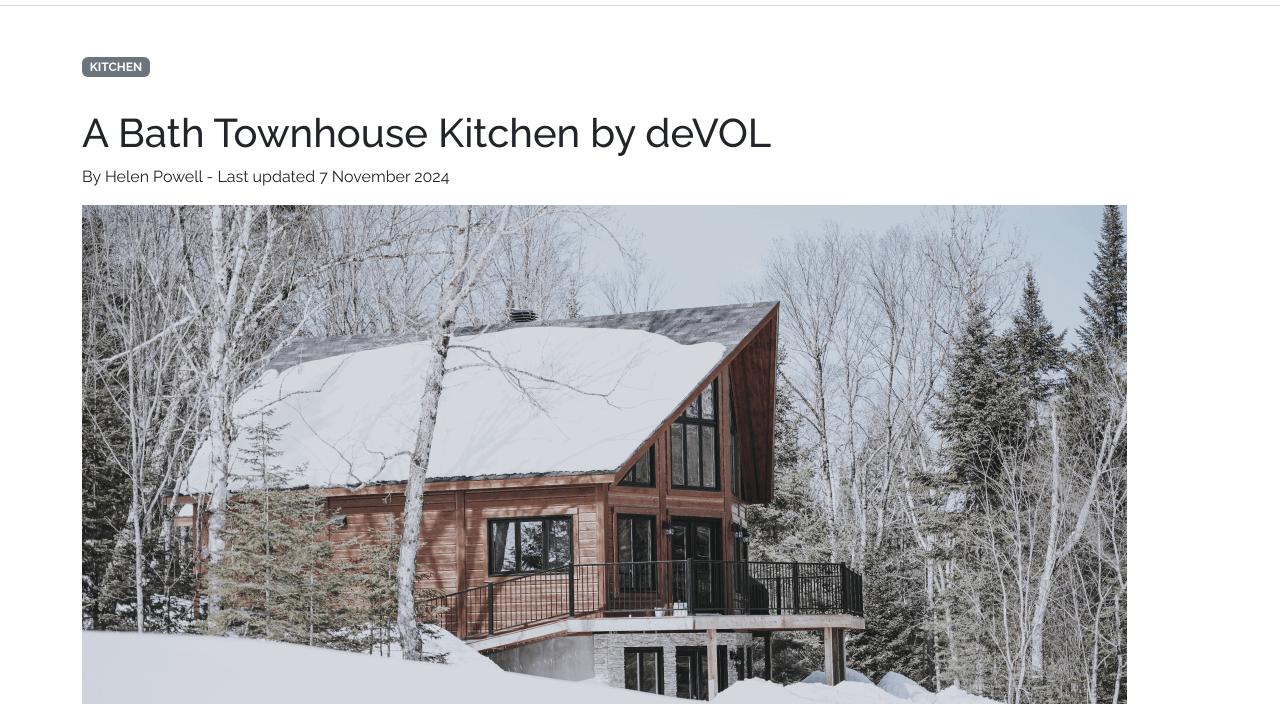
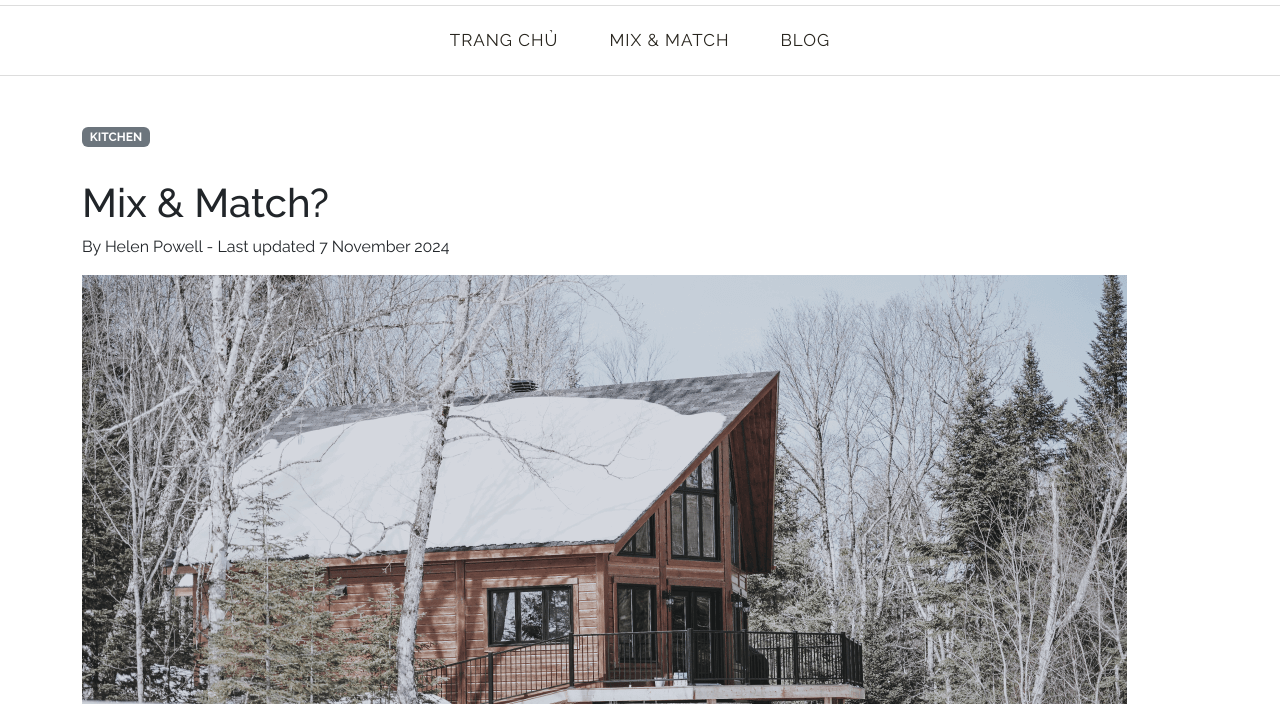
Before and after one commit to LamHaiMy/lamhaimy.github.io, a plain HTML site: page detail.html in a window 1280 px wide. Shown: the part 96-800 px from the top of the page. Drawn offline with nearby package versions, Linux system fonts and the light colour scheme.

Commit message:
update category

```diff
--- a/css/stylecommon.css
+++ b/css/stylecommon.css
@@ -92,7 +92,7 @@ ul {
 .primary-menu-container > ul li.menu-item > a {
   font-style: normal;
     font-weight: normal;
-    font-size: 15px;
+    font-size: 17px;
     letter-spacing: 1px;
     text-transform: uppercase;
 }
--- a/detail.html
+++ b/detail.html
@@ -50,11 +50,22 @@
     </nav>
   </header>
 
+  <main class="main-content wow fadeInLeft">
+    <div class="container text-center">
+      <div class="primary-menu-container header-menu-container">
+        <ul class="menu">
+          <li class="menu-item menu-item-type-taxonomy menu-item-object-category"><a href="detail.html">Trang chủ</a></li>
+          <li class="menu-item menu-item-type-taxonomy menu-item-object-category"><a href="detail.html">Mix & Match</a></li>
+          <li class="menu-item menu-item-type-taxonomy menu-item-object-category"><a href="detail.html">Blog</a></li>
+        </ul>
+      </div>
+    </div>
+  </main>
   <div class="container mt-5">
     <div class="row justify-content-start">
       <div class="col-12 mb-5 wow fadeInLeft">
         <span class="badge text-bg-secondary mb-3">KITCHEN</span>
-        <h1 class="text-left mt-3">A Bath Townhouse Kitchen by deVOL</h1>
+        <h1 class="text-left mt-3">Mix & Match?</h1>
         <p >By Helen Powell - Last updated 7 November 2024</p>
         <img class="mb-2" src="./images/5.webp" alt="">
         <p>Step into the basement of this historic Bath townhouse and discover a kitchen that seamlessly blends the old and the new. The deVOL design team, working alongside Banjo Beale, has created a space that celebrates the home’s original character while infusing it with modern functionality.</p>
```
Also changed, not shown: index.html (+11 -0 lines).
